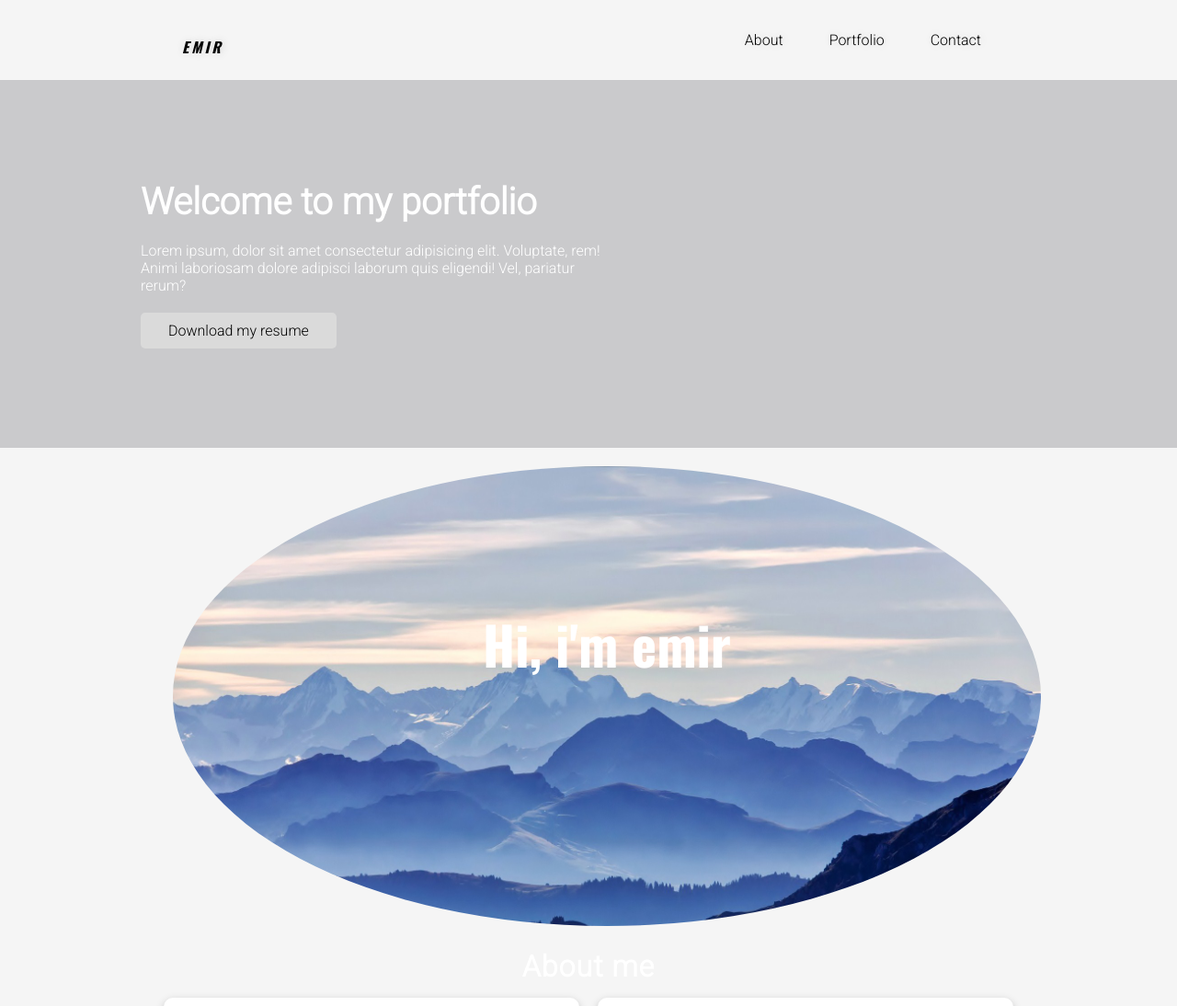
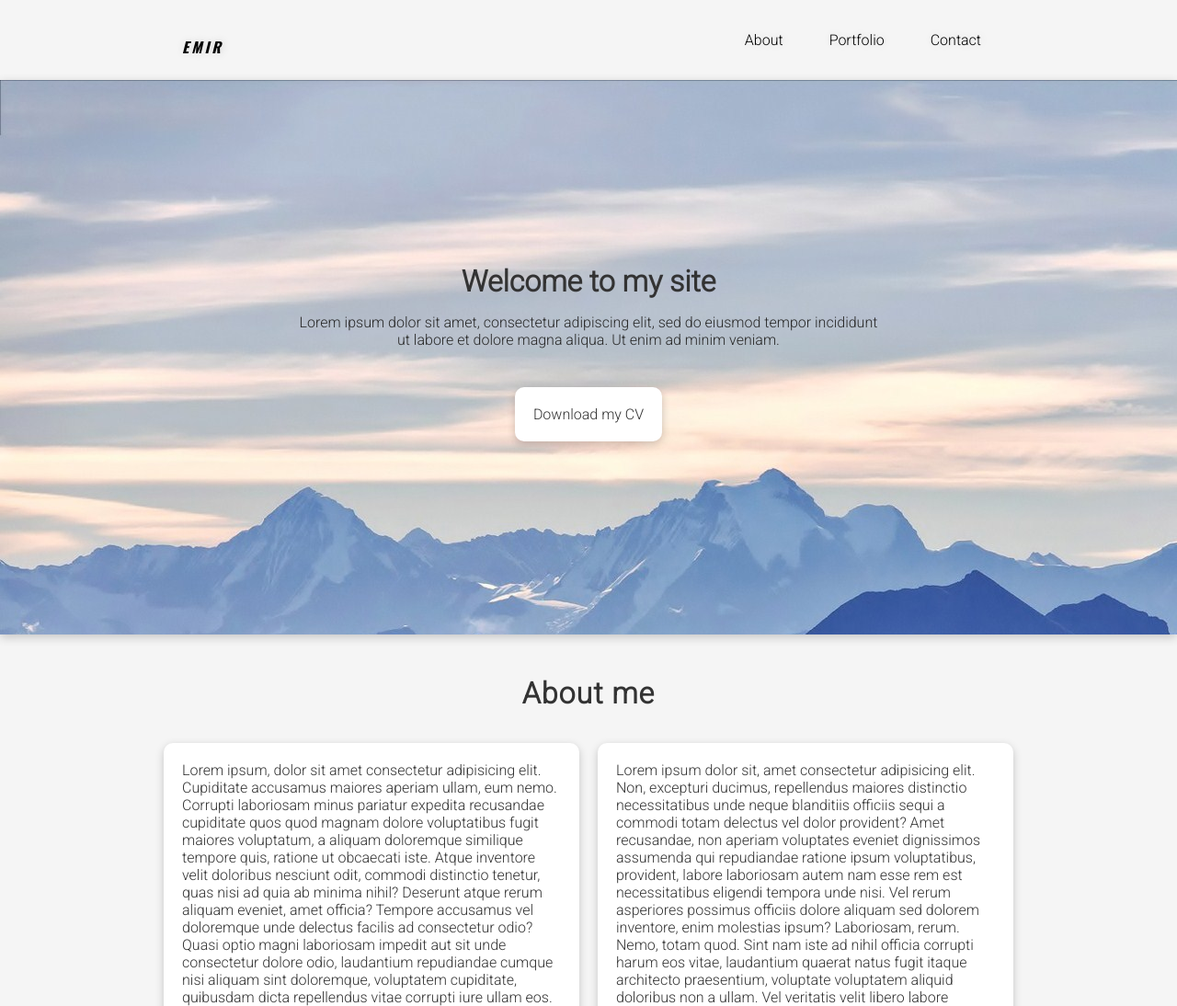
Before and after one commit to EmirSarikus/Portfolio, a plain HTML site: page portfolio/index.html in a window 1280 px wide. Shown: the top 1094 px of the page at 92% size. Drawn offline with nearby package versions, Linux system fonts and the light colour scheme.

Commit message:
New header and clean-up

```diff
--- a/portfolio/css/style.css
+++ b/portfolio/css/style.css
@@ -41,7 +41,7 @@ img {
 /* new navbar */
 nav {
   padding: 5px 20px;
-  color: black;
+  color: #333;
   text-decoration: none;
 }
 
@@ -193,6 +193,88 @@ nav {
   }
 }
 
+/* hero */
+.hero {
+  padding: 200px 0;
+  background-color: #d6d6d6;
+  color: #fff;
+  box-shadow: 0 3px 10px rgba(0, 0, 0, 0.2);
+  background-image: url(mountain.jpg);
+}
+
+.hero-h1 {
+  margin-bottom: 1rem;
+  font-size: 2rem;
+  color: #333;
+}
+
+.hero-text {
+  margin: 0 auto;
+  text-align: center;
+}
+
+.btn-hero {
+  display: inline-block;
+  padding: 10px 30px;
+  cursor: pointer;
+  color: rgb(0, 0, 0);
+  border: none;
+  border-radius: 5px;
+  background-color: white;
+  transition: transform 0.2s ease-in;
+  box-shadow: 0 3px 10px rgba(0, 0, 0, 0.2);
+}
+
+.btn-hero:hover {
+  transform: translateY(-5px);
+  color: #000;
+  background-color: #f8f8f8;
+}
+
+.hero-img {
+  margin-top: 2em;
+}
+
+.hero p {
+  margin: 0 auto;
+  margin-bottom: 2rem;
+  max-width: 60%;
+  color: rgb(41, 41, 41);
+}
+
+@media (min-wdith: 800px) {
+  .hero-text {
+    width: 62%;
+  }
+
+  .hero-img {
+    width: 32%;
+  }
+}
+
+/* About */
+
+.about {
+  margin-top: 40px;
+}
+
+.column-one {
+  margin: 10px;
+  color: rgb(104, 103, 103);
+}
+
+.column-two {
+  margin: 10px;
+  color: rgb(104, 103, 103);
+}
+
+.about-h1 {
+  margin-bottom: 20px;
+  font-weight: bold;
+  font-size: 2rem;
+  color: #333;
+}
+
 /* header */
 
 .header-image {
@@ -209,7 +291,7 @@ nav {
 .header-image .text-img {
   font-family: "Oswald", sans-serif;
   position: absolute;
-  color: white;
+  color: rgb(174, 174, 174);
   z-index: 999;
   margin: 0 auto;
   left: 0;
@@ -220,25 +302,33 @@ nav {
   font-size: 4.5vw;
 }
 
-.showcase {
-  height: 400px;
-  background-color: rgb(202, 202, 204);
-  color: white;
-  position: relative;
+/* skillset */
+
+.skillset {
+  margin-top: 20px;
+}
+.skillset .flex {
+  flex-wrap: wrap;
 }
 
-.showcase h1 {
-  font-size: 40px;
+.skillset .card {
+  text-align: center;
+  margin: 18px 10px 40px;
+  transition: transform 0.2s ease-in;
 }
 
-.showcase p {
-  margin: 20px 0;
+.skillset-h2 {
+  margin-bottom: 20px;
+  color: #333;
 }
 
-.showcase .grid {
-  grid-template-columns: 55% 45%;
-  gap: 30px;
-  overflow: visible;
+.skillset .card h4 {
+  font-size: 20px;
+  margin-bottom: 10px;
+}
+
+.skillset .card:hover {
+  transform: translateY(-15px);
 }
 
 /*contact form */
@@ -321,30 +411,11 @@ textarea {
   margin: 0 10px;
   grid-template-columns: repeat(3, 1fr);
   padding: 50px;
+  color: black;
 }
 
-/* skillset */
-.skillset .flex {
-  flex-wrap: wrap;
-}
-
-.skillset .card {
-  text-align: center;
-  margin: 18px 10px 40px;
-  transition: transform 0.2s ease-in;
-}
-
-.skillset .card h4 {
-  font-size: 20px;
-  margin-bottom: 10px;
-}
-
-.skillset .card:hover {
-  transform: translateY(-15px);
-}
-
-.hidden {
-  display: none;
+.footer-p {
+  font-weight: bold;
 }
 
 /* utils */
@@ -400,14 +471,8 @@ textarea {
   color: rgb(104, 103, 103);
 }
 
-.column-two {
-  margin: 10px;
-  color: rgb(104, 103, 103);
-}
-
-.about-h1 {
-  font-weight: bold;
-  font-size: 2rem;
+.hidden {
+  display: none;
 }
 
 .card {
--- a/portfolio/index.html
+++ b/portfolio/index.html
@@ -41,27 +41,30 @@
     </nav>
   </div>
 
-  <section class="showcase">
-    <div class="container grid">
-      <div class="showcase-text">
-        <h1>Welcome to my portfolio</h1>
+  <section class="hero">
+    <div class="container row">
+      <div class="hero-text">
+        <h1 class="hero-h1">Welcome to my site</h1>
         <p>
-          Lorem ipsum, dolor sit amet consectetur adipisicing elit. Voluptate,
-          rem! Animi laboriosam dolore adipisci laborum quis eligendi! Vel,
-          pariatur rerum?
+          Lorem ipsum dolor sit amet, consectetur adipiscing elit, sed do
+          eiusmod tempor incididunt ut labore et dolore magna aliqua. Ut enim
+          ad minim veniam.
         </p>
-        <a href="#" class="btn">Download my resume</a>
-      </div>
+        <a href="#" class="btn-hero card">Download my CV</a>
       </div>
 
-    <!--header-->
+    </div>
+  </section>
+
+    <!--header
     <div class="container">
       <div class="header-image">
         <div class="text-img">Hi, i'm emir</div>
       </div>
-    </div>
+    </div>-->
 
     <!-- About -->
+    <section class="about">
     <div class="container">
         <div class="about-h1 text-center ls">About me</div>
         <div class="row">
@@ -81,10 +84,11 @@
       </div>
     </div>
 </div>
+</section>
 
 <!--Skillet-->
 <section class="skillset">
-  <h2 class="text-center big l">Skillset</h2>
+  <h2 class="skillset-h2 text-center big">Skillset</h2>
   <div class="container flex">
     <div class="card">
       <h4>Node.js</h4>
@@ -123,8 +127,8 @@
   <!--Footer-->
   <footer class="footer">
     <div class="container grid">
-      <div>
-        <h1>Emir Sarikus</h1>
+      <div class="footer-info">
+        <p class="footer-p">Emir Sarikus</p>
         <p>Copyright &copy; 2021</p>
       </div>
       <div class="social">
```
